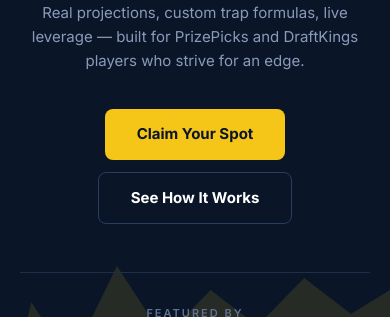
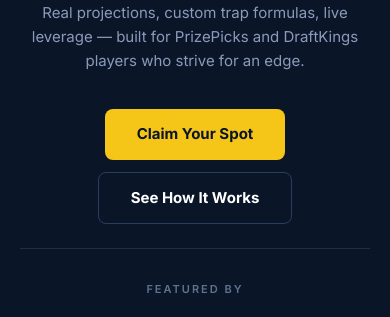
Before and after one commit to altapicks/overowned, a website: page index.html in a window 390 px wide. Shown: the part 284-601 px from the top of the page. Drawn offline with Linux system fonts and the light colour scheme; no server answers.

Commit message:
Update index.html

```diff
--- a/index.html
+++ b/index.html
@@ -134,9 +134,18 @@
 /* ── Hero ─────────────────────────────── */
 .hero {
   position: relative;
-  padding: 100px 40px 80px;
+  padding: 100px 40px 200px;
   text-align: center;
   overflow: hidden;
+  /* Hero fills exactly one viewport so the next section can't peek
+     through. 73px = desktop nav height (18 padding + 36 logo + 18 padding + 1 border). */
+  min-height: calc(100vh - 73px);
+  min-height: calc(100dvh - 73px);
+  /* Flex column so .featured can be pushed to the bottom of the hero
+     (just above the mountain peaks) regardless of how tall the viewport is. */
+  display: flex;
+  flex-direction: column;
+  align-items: center;
 }
 .hero-mountains {
   position: absolute;
@@ -231,7 +240,12 @@
 
 /* ── Featured By ──────────────────────── */
 .featured {
-  margin-top: 48px;
+  /* margin-top: auto pushes this strip to the bottom of the hero flex column,
+     so it lands just above the mountains regardless of viewport height.
+     align-self: stretch keeps the divider line spanning the full hero width
+     (other hero children are content-width via align-items: center on the parent). */
+  margin-top: auto;
+  align-self: stretch;
   padding-top: 32px;
   border-top: 1px solid var(--border);
   text-align: center;
@@ -689,7 +703,12 @@
   .nav { padding: 14px 20px; }
   .nav-links { gap: 16px; font-size: 12px; }
   .nav-links a:nth-child(-n+3) { display: none; }
-  .hero { padding: 60px 20px 60px; }
+  .hero {
+    padding: 60px 20px 200px;
+    /* Override the desktop nav offset with the mobile nav height (~64px). */
+    min-height: calc(100vh - 64px);
+    min-height: calc(100dvh - 64px);
+  }
   .hero h1 { font-size: 40px; letter-spacing: -1px; }
   .hero-sub { font-size: 15px; }
   .section { padding: 48px 20px; }
```
